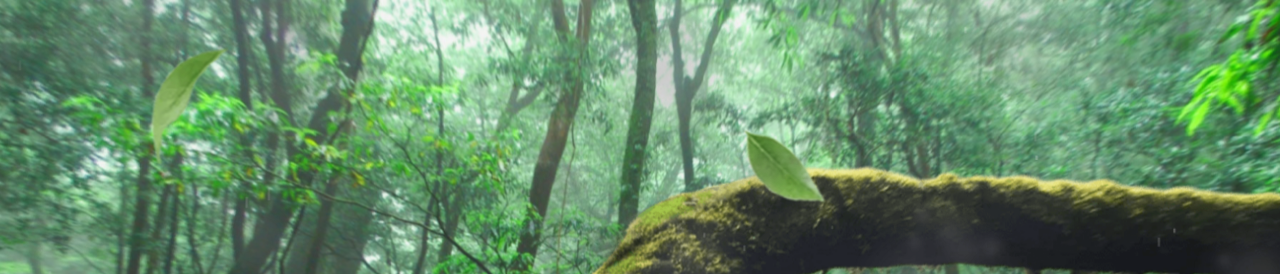
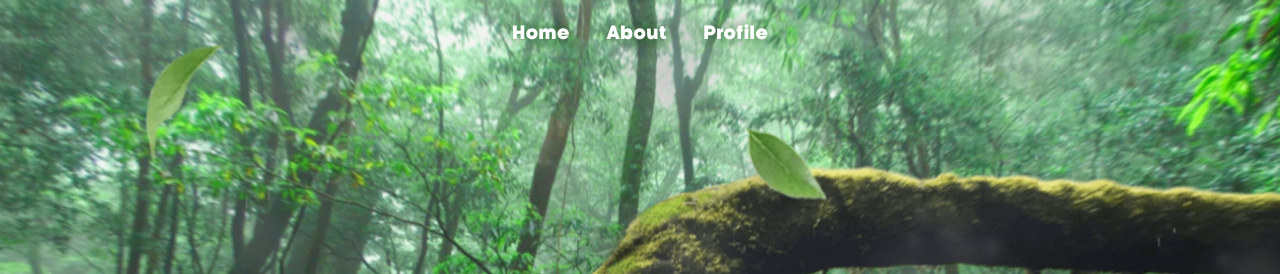
Before and after one commit to Cennge/Nature-3D-Site, a plain HTML site: page index.html in a window 1280 px wide. Shown: the top 274 px of the page. Drawn offline with Linux system fonts and the light colour scheme.

Commit message:
Added navbar

```diff
--- a/css/main.css
+++ b/css/main.css
@@ -48,6 +48,7 @@ body {
   display: flex;
   align-items: center;
   justify-content: center;
+  z-index: 1;
 }
 
 .layer-1 {
@@ -152,6 +153,58 @@ body {
     transform: translateZ(300px);
   }
   50% {
-    transform: translateZ(310px);
+    transform: translateZ(320px);
   }
 }
+
+.layers__item.layer-1 {
+  background-image: url(img/layer-1.jpg);
+}
+
+.layers__item.layer-2 {
+  background-image: url(img/layer-2.png);
+}
+
+.layers__item.layer-5 {
+  background-image: url(img/layer-5.png);
+}
+
+.layers__item.layer-6 {
+  background-image: url(img/layer-6.png);
+}
+
+
+/* NAVBAR */
+.navbar {
+  font-size:large;
+  position: absolute;
+  top: 0;
+  left: 0;
+  right: 0;
+  display: flex;
+  justify-content: space-between;
+  z-index: 2;
+  margin: 25px 40%;
+  transition: transform 0.3s ease;
+}
+
+.navbar:hover {
+  transform: scale(1.1);
+}
+
+.navbar a {
+  float: left;
+  display: block;
+  color: white;
+  text-align: center;
+  text-decoration: none;
+  text-shadow: 0 0 15px #03470a;
+  background-color: transparent;
+  transition: transform 0.3s ease;
+}
+
+.navbar a:hover {
+  color: #77ff84;
+  transform: scale(1.5);
+  text-shadow: 0 0 15px #03470a;
+}
--- a/index.html
+++ b/index.html
@@ -9,7 +9,14 @@
 	<script src="js/app.js" defer></script>
 	<script src="libs/rain.js" defer></script>
 </head>
+
 <body>
+
+	<div class="navbar">
+		<a href="#home">Home</a>
+		<a href="#about">About</a>
+		<a href="#profile">Profile</a>
+	</div>
 
 	<section class="layers">
 		<div class="layers__container">
```
Lines whose indentation alone changed are shown as unchanged.
